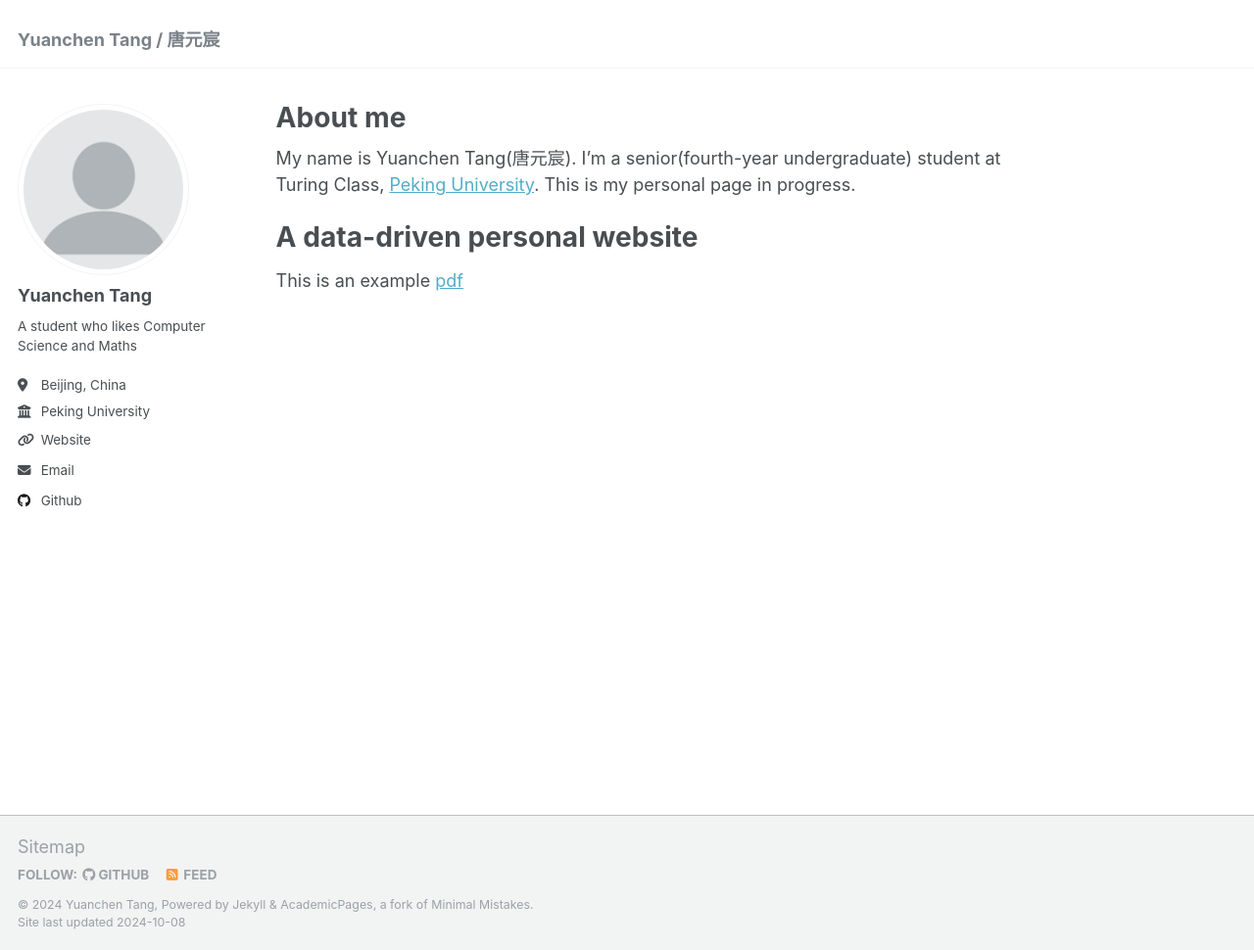
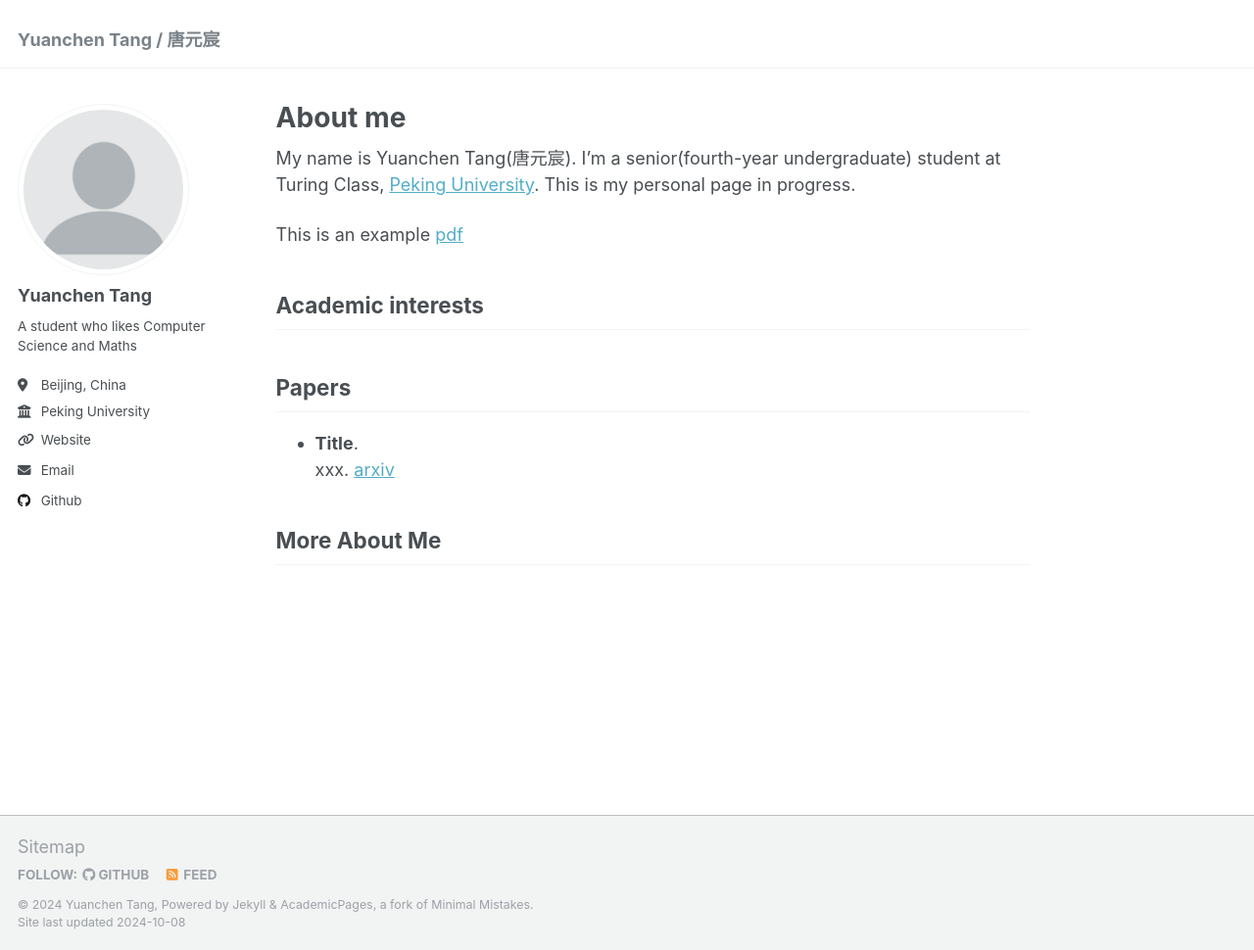
Before and after one commit to BrianTang02/briantang02.github.io, a Jekyll site: the page built from _pages/about.md, in a window 1280 px wide and 970 px high. Shown: the whole window at 98% size. Built offline with Jekyll 4.4.1, drawn with Linux system fonts in a browser that asks for light colours.

Commit message:
Update about.md

```diff
--- a/_pages/about.md
+++ b/_pages/about.md
@@ -10,6 +10,11 @@ redirect_from:
 My name is Yuanchen Tang(唐元宸). I'm a senior(fourth-year undergraduate) student at Turing Class, [Peking University](www.pku.edu.cn).
 This is my personal page in progress.
 
-A data-driven personal website
-======
 This is an example [pdf](rice-jivy.github.io/paper1.pdf)
+
+## Academic interests
+
+## Papers
++ **Title**. <br>xxx. [arxiv](arxiv.org)
+
+## More About Me
```
